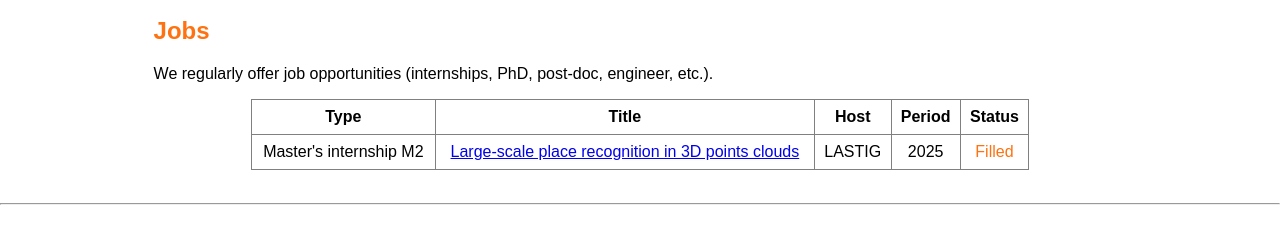
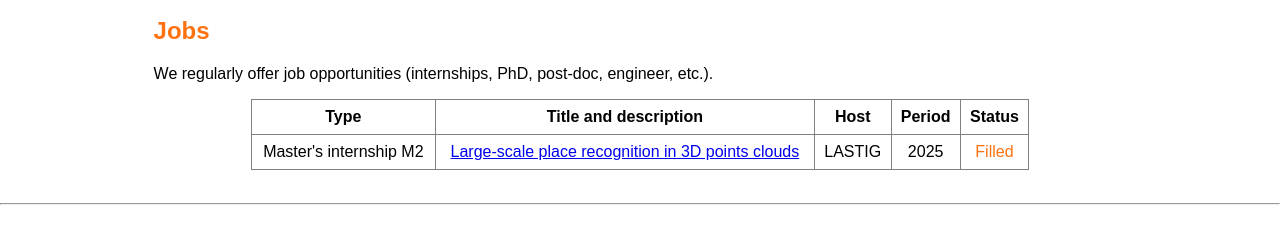
Before and after one commit to AGAPE-ANR/agape-anr.github.io, a Jekyll site: the page built from jobs.md, in a window 1280 px wide. Shown: the part 253-497 px from the top of the page. Built offline with Jekyll 4.4.1, drawn with Linux system fonts in a browser that asks for light colours.

Commit message:
Update jobs.md

```diff
--- a/jobs.md
+++ b/jobs.md
@@ -9,7 +9,7 @@ permalink: /jobs/
 <table width="80%" border="1" cellpadding="8" style="text-align: center; vertical-align: middle;">
 <tr>
     <th>Type</th>
-    <th>Title</th>
+    <th>Title and description</th>
     <th>Host</th>
     <th>Period</th>
     <th>Status</th>
```
